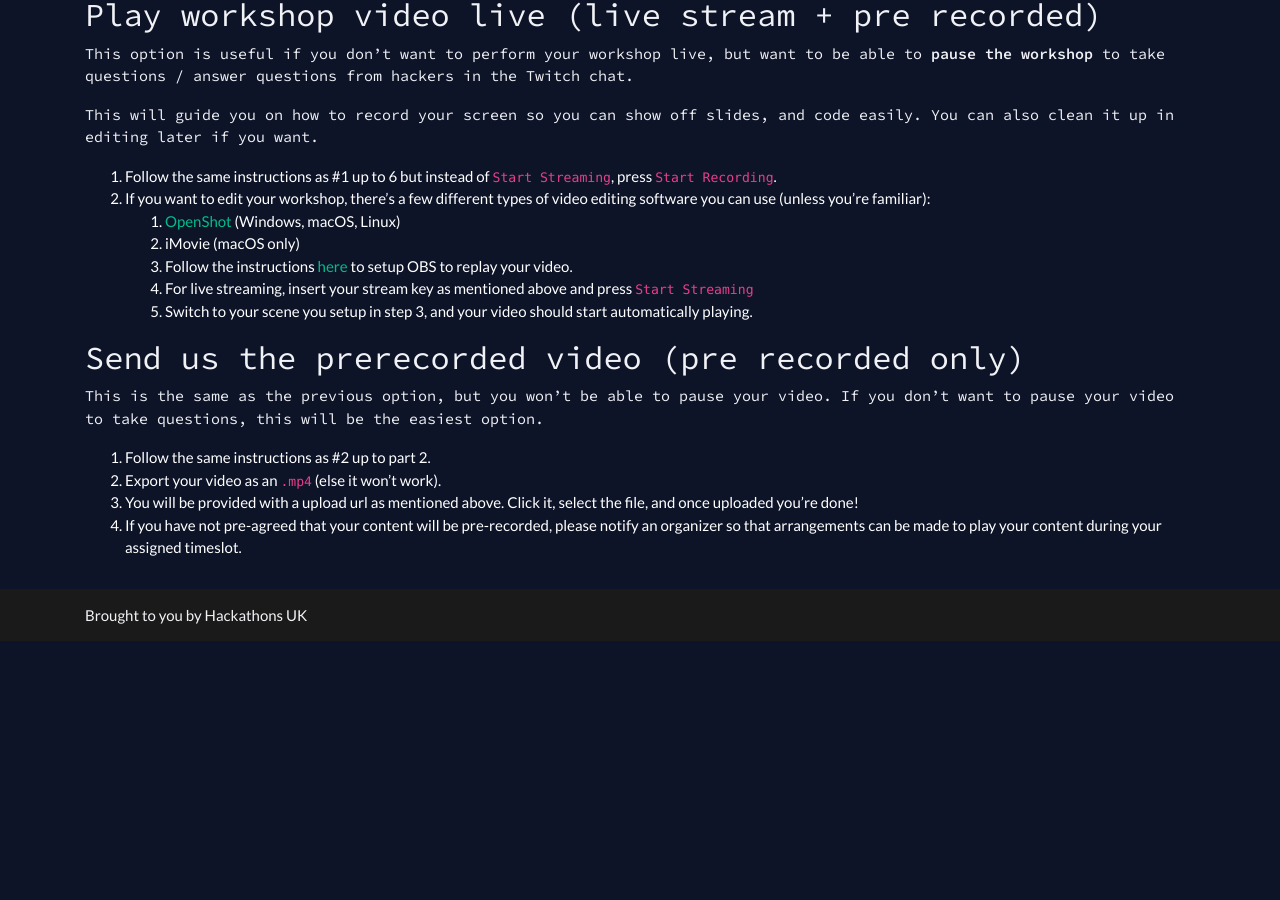
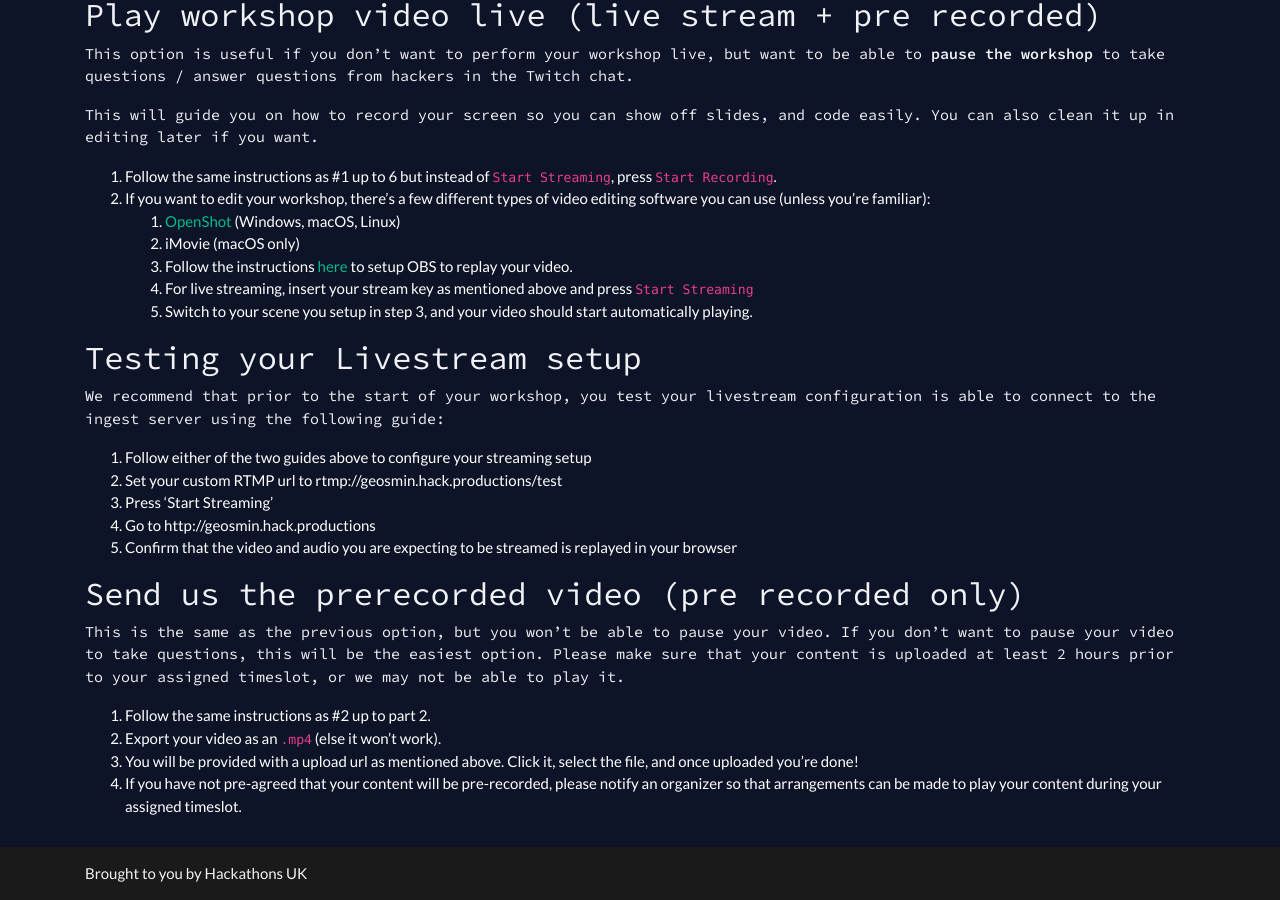
Before and after one commit to HackQuarantine/hq-website, a Jekyll site: the page built from workshops.md, in a window 1280 px wide and 900 px high, scrolled down 1099 px. Built offline with Jekyll 4.4.1, drawn with Linux system fonts in a browser that asks for light colours; nearby versions of some CDN libraries; before the commit the page ends 1740 px from its top, so only the background shows below that.

Commit message:
Deploying to gh-pages from  - 583e5b0abafb10fef35da4ffd59d16d77701e42e 🚀

```diff
--- a/workshops.md
+++ b/workshops.md
@@ -50,9 +50,19 @@ This will guide you on how to record your screen so you can show off slides, and
    4. For live streaming, insert your stream key as mentioned above and press `Start Streaming`
    5. Switch to your scene you setup in step 3, and your video should start automatically playing.
 
+### Testing your Livestream setup
+
+We recommend that prior to the start of your workshop, you test your livestream configuration is able to connect to the ingest server using the following guide:
+
+  1. Follow either of the two guides above to configure your streaming setup
+  2. Set your custom RTMP url to rtmp://geosmin.hack.productions/test
+  3. Press 'Start Streaming'
+  3. Go to http://geosmin.hack.productions
+  4. Confirm that the video and audio you are expecting to be streamed is replayed in your browser
+
 ### Send us the prerecorded video (pre recorded only)
 
-This is the same as the previous option, but you won't be able to pause your video. If you don't want to pause your video to take questions, this will be the easiest option.
+This is the same as the previous option, but you won't be able to pause your video. If you don't want to pause your video to take questions, this will be the easiest option. Please make sure that your content is uploaded at least 2 hours prior to your assigned timeslot, or we may not be able to play it.
 
 1. Follow the same instructions as #2 up to part 2.
 2. Export your video as an `.mp4` (else it won't work).
```
